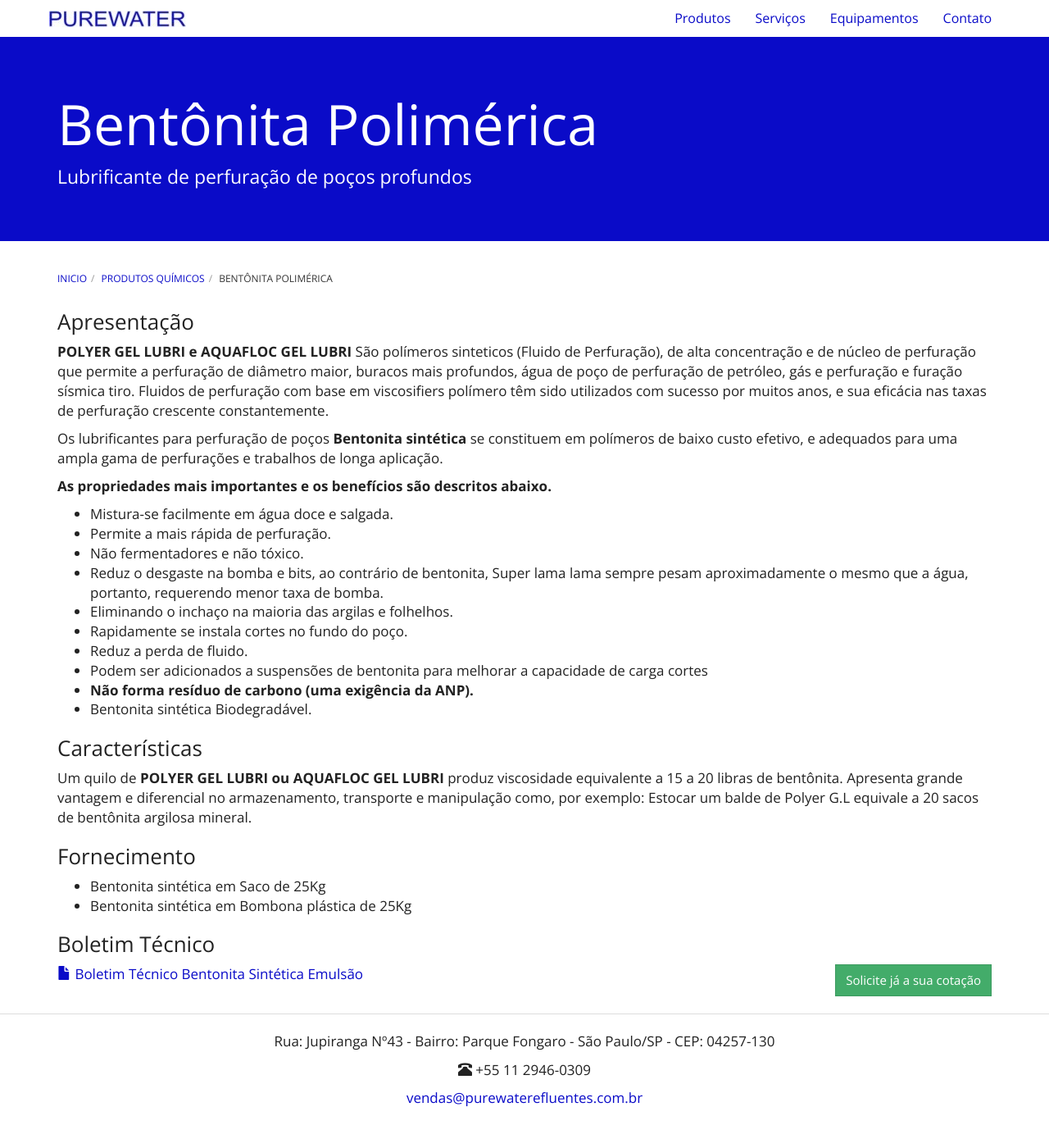
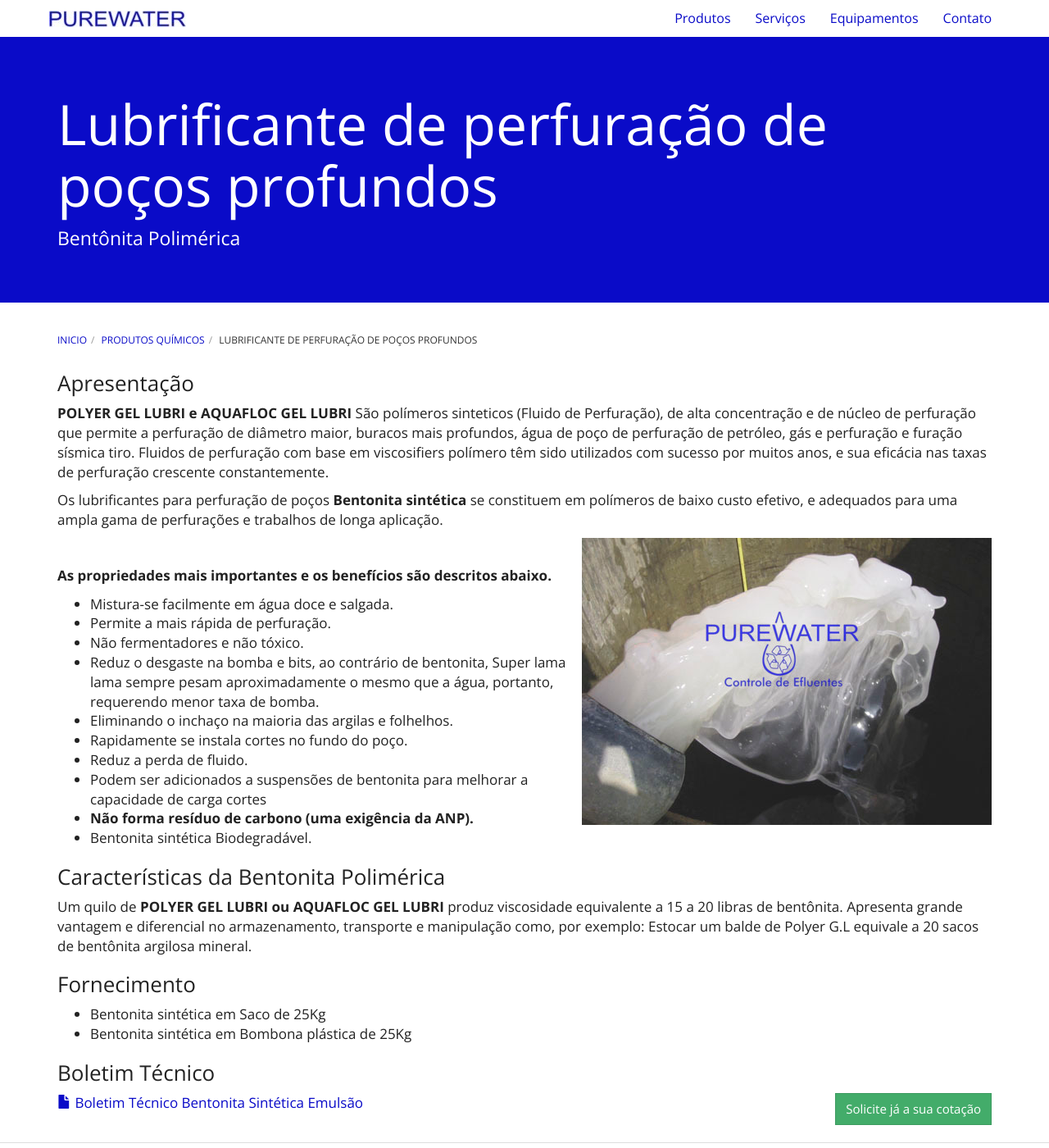
Before and after one commit to purewaterefluentes/purewaterefluentes.github.io, a Jekyll site: the page built from produtos/lubrificante-perfuracao-pocos.md, in a window 1280 px wide and 1400 px high. Shown: the whole window at 82% size. Built offline with Jekyll 4.4.1, drawn with Linux system fonts in a browser that asks for light colours; nearby versions of some CDN libraries; library files that are not in the unit come from our copies.

Commit message:
Update lubrificante-perfuracao-pocos.md

```diff
--- a/produtos/lubrificante-perfuracao-pocos.md
+++ b/produtos/lubrificante-perfuracao-pocos.md
@@ -1,8 +1,8 @@
 ---
 layout: contato
-pageTitle: Lubrificante para Perfuração de poço, bentonita, bentonita sintetica, bentonita lubrificante, fluido de perfuração de poços
-title: Bentônita Polimérica
-subtitle: Lubrificante de perfuração de poços profundos
+pageTitle: LUBRIFICANTE PARA PERFURAÇÃO DE POÇOS |BENTONITA |FABRICA |bentonita sintetica |bentonita lubrificante |fluido de perfuração de poços
+title: Lubrificante de perfuração de poços profundos
+subtitle: Bentônita Polimérica
 ---
 
 ### Apresentação
@@ -10,6 +10,9 @@
 **POLYER GEL LUBRI e AQUAFLOC GEL LUBRI** São polímeros sinteticos (Fluido de Perfuração), de alta concentração e de núcleo de perfuração que permite a perfuração de diâmetro maior, buracos mais profundos, água de poço de perfuração de petróleo, gás e perfuração e furação sísmica tiro. Fluidos de perfuração com base em viscosifiers polímero têm sido utilizados com sucesso por muitos anos, e sua eficácia nas taxas de perfuração crescente constantemente.
 
 Os lubrificantes para perfuração de poços **Bentonita sintética** se constituem em polímeros de baixo custo efetivo, e adequados para uma ampla gama de perfurações e trabalhos de longa aplicação.
+
+<img class="img-responsive pull-right" style="max-width: 50%;" src="../../website/images/Bentonita polimerica perfuração de poços.jpg" alt="Bentonita Sintética Lubrificante para perfuração de poços">
+<br />
 
 **As propriedades mais importantes e os benefícios são descritos abaixo.**
 
@@ -25,7 +28,7 @@
 - Bentonita sintética Biodegradável.
 
 
-### Características
+### Características da Bentonita Polimérica
 
 Um quilo de **POLYER GEL LUBRI ou AQUAFLOC GEL LUBRI** produz viscosidade equivalente a 15 a 20 libras de bentônita.
 Apresenta grande vantagem e diferencial no armazenamento, transporte e manipulação como, por exemplo: Estocar um balde de Polyer G.L equivale a 20 sacos de bentônita argilosa mineral.
```
